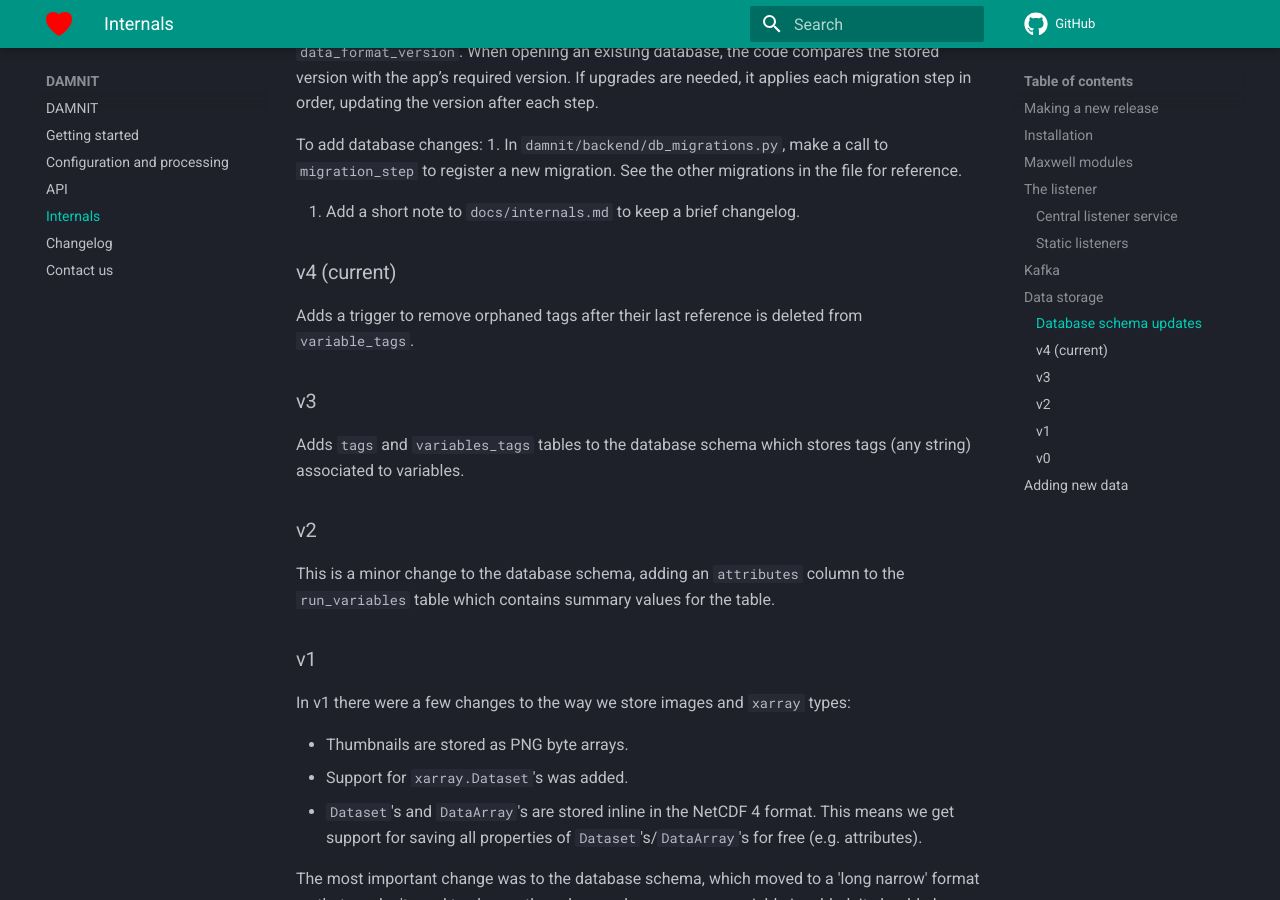
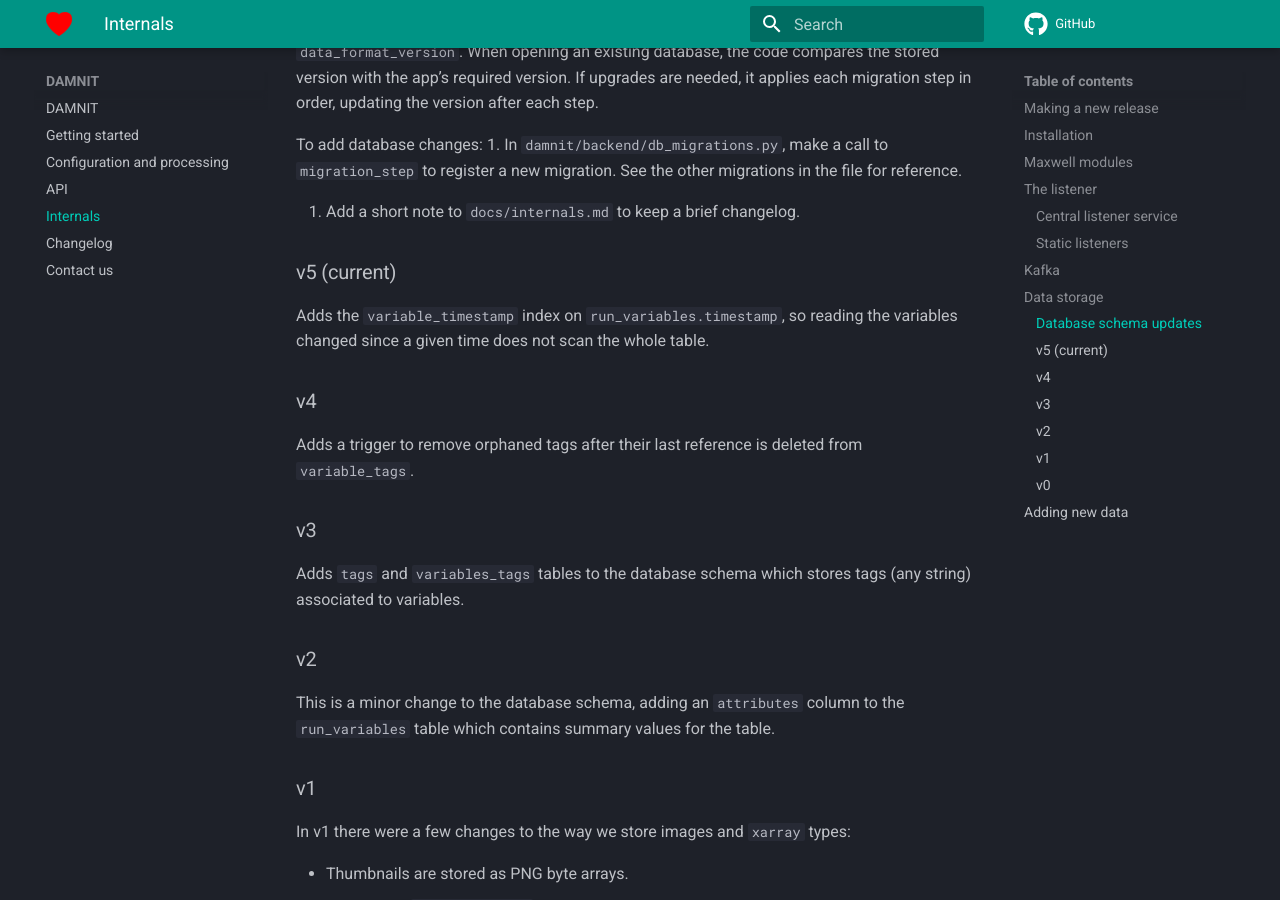
Before and after one commit to European-XFEL/DAMNIT, an MkDocs documentation site: the page built from docs/internals.md, in a window 1280 px wide and 900 px high, scrolled down 4620 px. Built offline with MkDocs 1.6.1 and Material for MkDocs 9.7.7, drawn with Linux system fonts in a browser that asks for light colours; comment, search, counter and statistics services are not loaded.

Commit message:
docs(db): add the v5 schema to the changelog in internals

```diff
--- a/docs/internals.md
+++ b/docs/internals.md
@@ -217,7 +217,12 @@ To add database changes:
 
 2. Add a short note to `docs/internals.md` to keep a brief changelog.
 
-### v4 (current)
+### v5 (current)
+
+Adds the `variable_timestamp` index on `run_variables.timestamp`, so reading
+the variables changed since a given time does not scan the whole table.
+
+### v4
 
 Adds a trigger to remove orphaned tags after their last reference is deleted
 from `variable_tags`.
```
